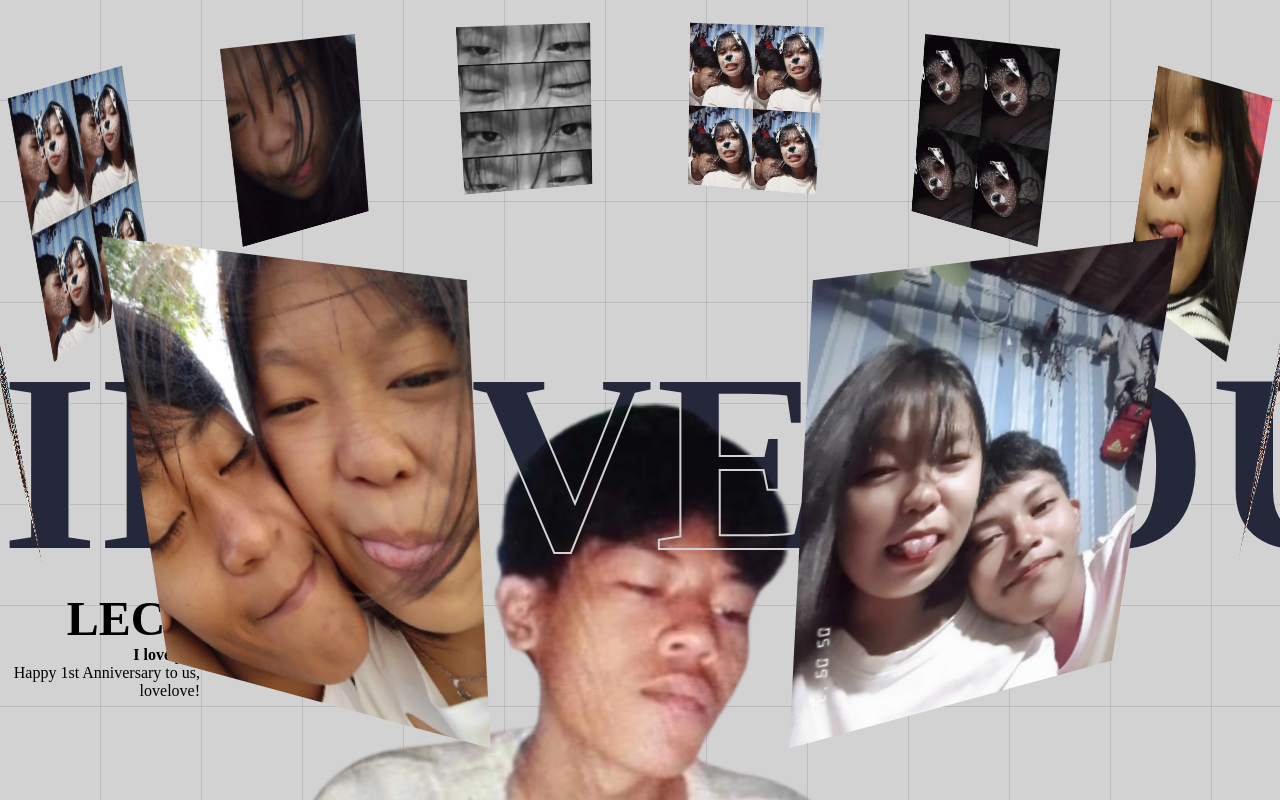
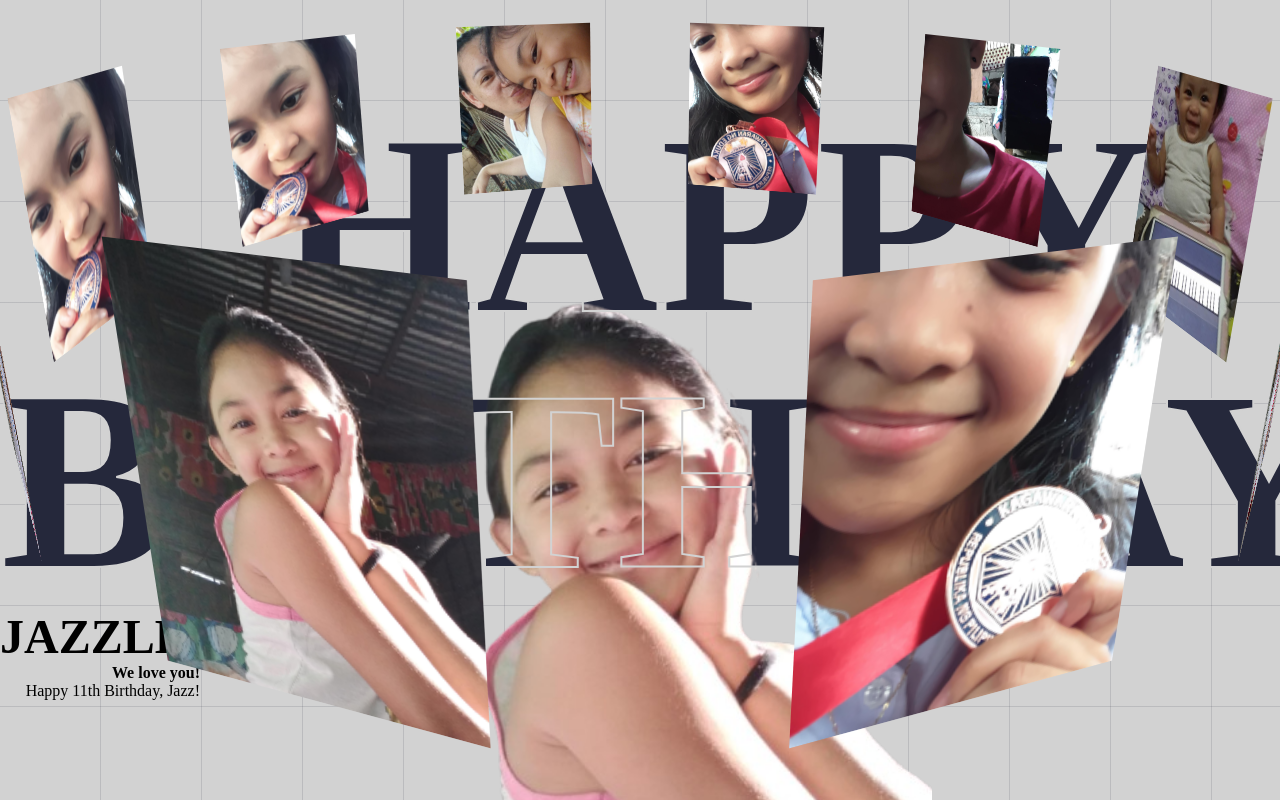
Before and after one commit to seb0714/3D-Pic-Slider, a plain HTML site: page index.html in a window 1280 px wide. Drawn offline with Linux system fonts and the light colour scheme; a web font is replaced by a local one.

Commit message:
Updated the pictures and some text inside.

```diff
--- a/index.html
+++ b/index.html
@@ -32,7 +32,7 @@
             height: 90%;
             transform: translateX(-50%);
             content: '';
-            background-image: url(images/bg.png);
+            /* background-image: url(images/jazz/8-removebg-preview.png); */
             background-size: 100%;
             background-repeat: no-repeat;
             background-position: top center;
@@ -45,26 +45,26 @@
 
     <div class="banner">
         <div class="slider" style="--quantity: 10">
-            <div class="item" style="--position: 1"><img src="images/1.jpeg" alt=""></div>
-            <div class="item" style="--position: 2"><img src="images/2.jpeg" alt=""></div>
-            <div class="item" style="--position: 3"><img src="images/3.jpeg" alt=""></div>
-            <div class="item" style="--position: 4"><img src="images/4.jpeg" alt=""></div>
-            <div class="item" style="--position: 5"><img src="images/5.jpeg" alt=""></div>
-            <div class="item" style="--position: 6"><img src="images/6.jpeg" alt=""></div>
-            <div class="item" style="--position: 7"><img src="images/7.jpeg" alt=""></div>
-            <div class="item" style="--position: 8"><img src="images/8.jpeg" alt=""></div>
-            <div class="item" style="--position: 9"><img src="images/9.jpeg" alt=""></div>
-            <div class="item" style="--position: 10"><img src="images/10.jpeg" alt=""></div>
+            <div class="item" style="--position: 1"><img src="images/jazz/1.jfif" alt=""></div>
+            <div class="item" style="--position: 2"><img src="images/jazz/2.jfif" alt=""></div>
+            <div class="item" style="--position: 3"><img src="images/jazz/3.jfif" alt=""></div>
+            <div class="item" style="--position: 4"><img src="images/jazz/4.jfif" alt=""></div>
+            <div class="item" style="--position: 5"><img src="images/jazz/5.jfif" alt=""></div>
+            <div class="item" style="--position: 6"><img src="images/jazz/6.jfif" alt=""></div>
+            <div class="item" style="--position: 7"><img src="images/jazz/7.jfif" alt=""></div>
+            <div class="item" style="--position: 8"><img src="images/jazz/8.jfif" alt=""></div>
+            <div class="item" style="--position: 9"><img src="images/jazz/9.jfif" alt=""></div>
+            <div class="item" style="--position: 10"><img src="images/jazz/0.jfif" alt=""></div>
         </div>
         <div class="content">
-            <h1 data-content="ILOVEYOUU">
-                ILOVEYOUU
+            <h1 data-content="HAPPY BIRTHDAY!">
+                HAPPY BIRTHDAY!
             </h1>
             <div class="author">
-                <h2>LECA</h2>
-                <p><b>I love you</b></p>
+                <h2>JAZZLEANNE</h2>
+                <p><b>We love you!</b></p>
                 <p>
-                    Happy 1st Anniversary to us, lovelove!
+                    Happy 11th Birthday, Jazz!
                 </p>
             </div>
             <div class="model"></div>
--- a/style.css
+++ b/style.css
@@ -77,7 +77,7 @@
     font-size: 3em;
 }
 .banner .content .model{
-    background-image: url(images/bulok-na-model.png);
+    background-image: url(images/jazz/8-removebg-preview.png);
     width: 100%;
     height: 75vh;
     position: absolute;
```
Also changed, not shown: images/jazz/0.jfif (added), images/jazz/1.jfif (added), images/jazz/2.jfif (added), images/jazz/3.jfif (added), images/jazz/4.jfif (added), images/jazz/5.jfif (added), images/jazz/6.jfif (added), images/jazz/7.jfif (added), images/jazz/8-removebg-preview.png (added), images/jazz/8.jfif (added), images/jazz/9.jfif (added), images/jazz/d27969ae-a844-428e-9a50-12d4e7b95687.jfif (added), images/jazz/tita.jfif (added), images/jazz/tita_1.jfif (added).
